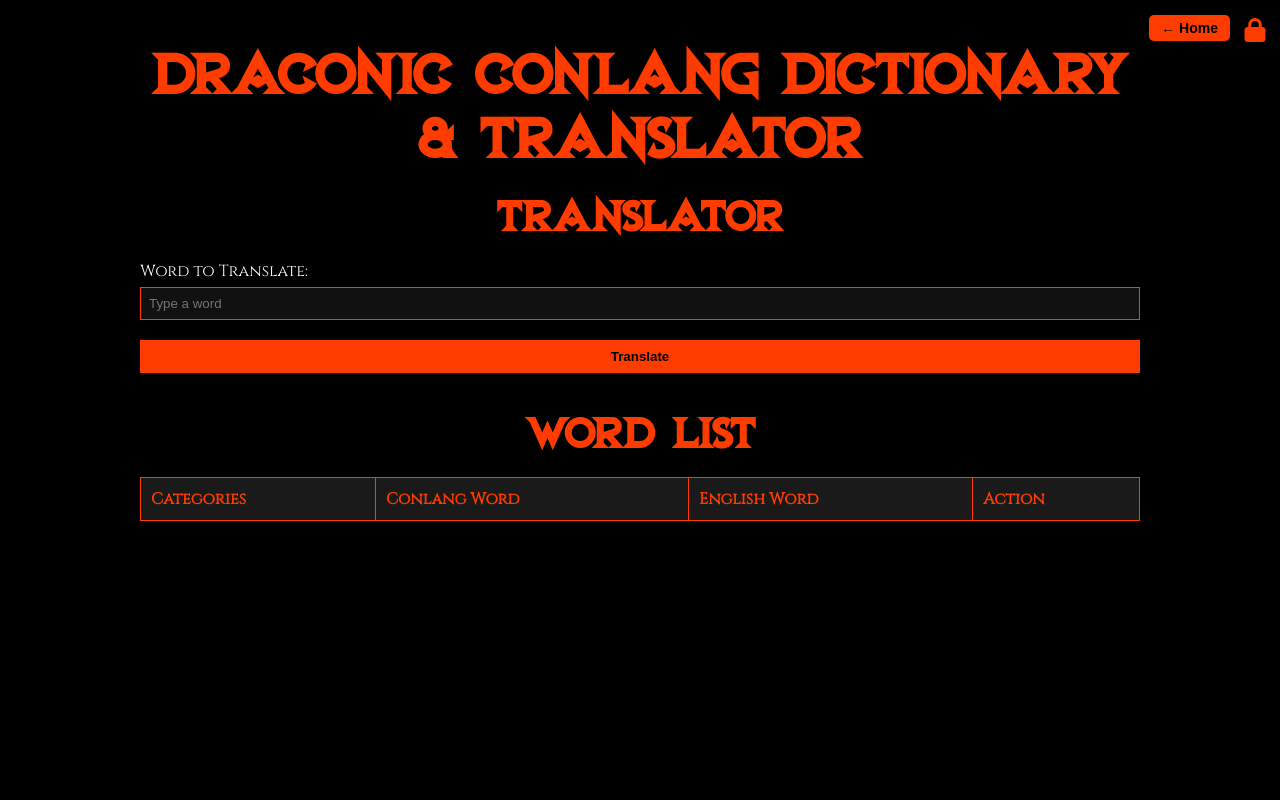
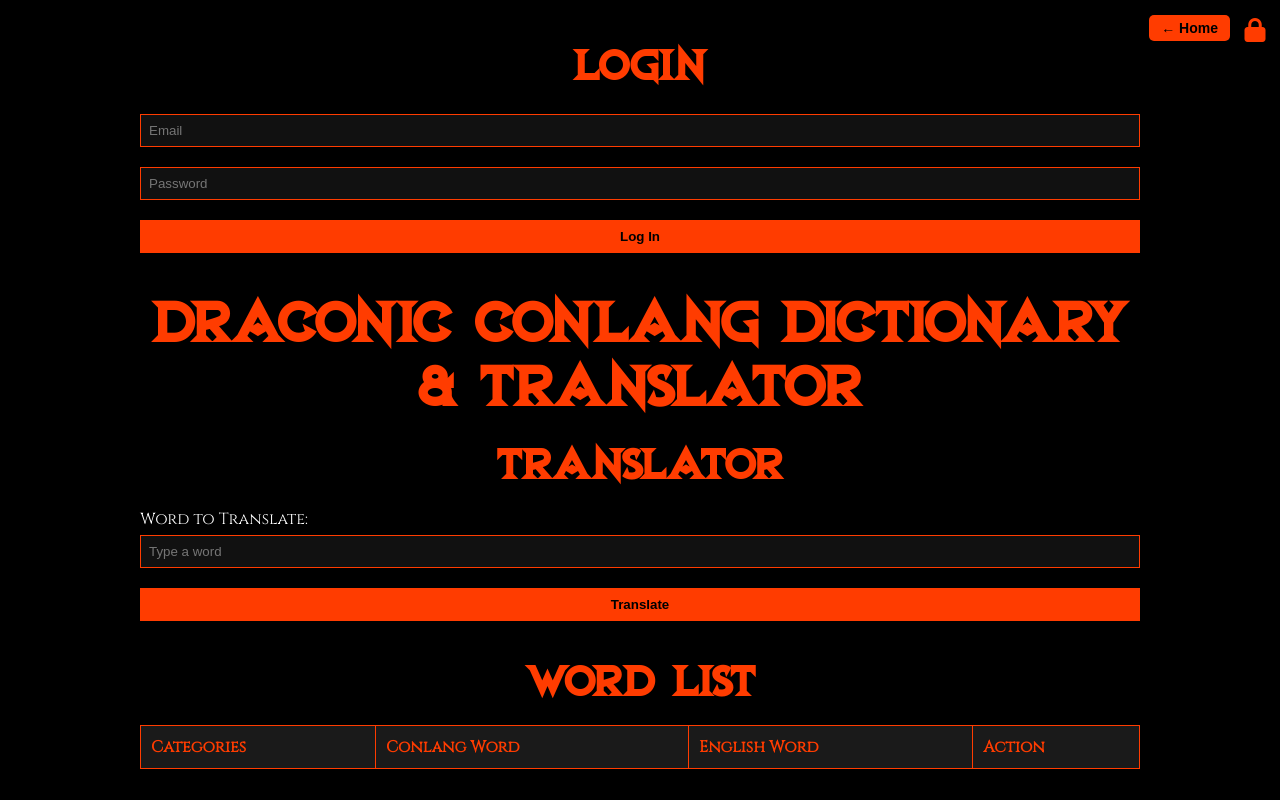
Before and after one commit to wolf11235/Draconic, a plain HTML site: page dictionary.html in a window 1280 px wide. Drawn offline with Linux system fonts and the light colour scheme; no server answers.

Commit message:
Update dictionary.html

```diff
--- a/dictionary.html
+++ b/dictionary.html
@@ -135,7 +135,13 @@
   <button class="home-button" onclick="window.location.href='index.html'">
     ← Home
   </button>
-
+<div id="loginSection">
+  <h2>Login</h2>
+  <input type="email" id="email" placeholder="Email" />
+  <input type="password" id="password" placeholder="Password" />
+  <button onclick="login()">Log In</button>
+  <p id="loginMessage" style="color: red;"></p>
+</div>
   <!-- Lock Button -->
   <button id="lockButton" onclick="toggleKeyEntry()"><i class="fas fa-lock"></i></button>
 
@@ -209,6 +215,7 @@
   </table>
 
   <!-- Firebase -->
+  <script src="https://www.gstatic.com/firebasejs/8.10.1/firebase-auth.js"></script>
   <script src="https://www.gstatic.com/firebasejs/8.10.1/firebase-app.js"></script>
   <script src="https://www.gstatic.com/firebasejs/8.10.1/firebase-database.js"></script>
   <script>
@@ -231,6 +238,35 @@
       const entry = document.getElementById('keyEntry');
       entry.style.display = entry.style.display === 'block' ? 'none' : 'block';
     }
+const auth = firebase.auth();
+
+function login() {
+  const email = document.getElementById("email").value;
+  const password = document.getElementById("password").value;
+  auth.signInWithEmailAndPassword(email, password)
+    .then(() => {
+      document.getElementById("loginMessage").textContent = "Logged in!";
+      document.getElementById("loginSection").style.display = "none";
+      document.getElementById("editSection").style.display = "block";
+    })
+    .catch((error) => {
+      document.getElementById("loginMessage").textContent = error.message;
+    });
+}
+
+// Listen for auth state changes
+auth.onAuthStateChanged(user => {
+  if (user) {
+    // User is signed in
+    document.getElementById("loginSection").style.display = "none";
+    document.getElementById("editSection").style.display = "block";
+    loadWords(); // load words after login
+  } else {
+    // No user signed in
+    document.getElementById("loginSection").style.display = "block";
+    document.getElementById("editSection").style.display = "none";
+  }
+});
 
     function unlockEdit() {
   const key = document.getElementById('editPassword').value;
```
